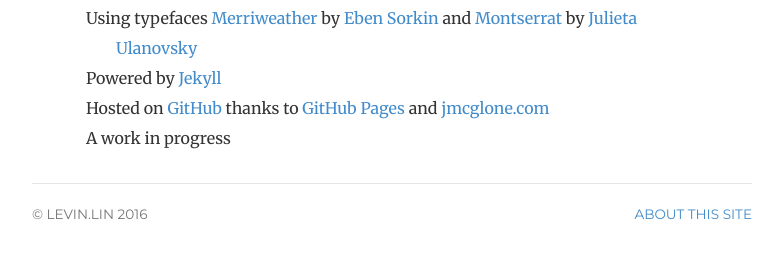
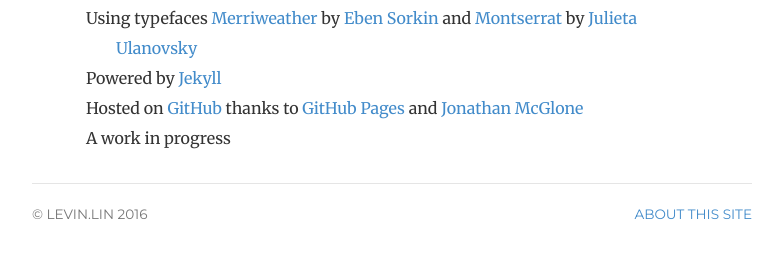
Before and after one commit to LevinLin/LevinLin.github.io, a Jekyll site: the page built from about/index.html, in a window 1280 px wide. Shown: the part 293-551 px from the top of the page, without its empty margins (248-1030 px from the left). Built offline with Jekyll 4.4.1, drawn with Linux system fonts in a browser that asks for light colours.

Commit message:
update about

```diff
--- a/about/index.html
+++ b/about/index.html
@@ -16,7 +16,7 @@ description: Credits and information about the website https://levinlin.github.i
         <li>Built with <a href="http://getbootstrap.com/" title="Bootstrap 3.0">Bootstrap 3.0</a></li>
         <li>Using typefaces <a href="http://www.google.com/fonts/specimen/Merriweather" title ="Merriweather">Merriweather</a> by <a href="https://plus.google.com/106288796449831139244/about" title="Eben Sorkin">Eben Sorkin</a> and <a href="http://www.google.com/fonts/specimen/Montserrat" title="Montserrat">Montserrat</a> by <a href="http://www.zkysky.com.ar/" title="ZkySky Design">Julieta Ulanovsky</a></li>
         <li>Powered by <a href="http://jekyllrb.com/" title="Jekyll">Jekyll</a></li>
-        <li>Hosted on <a href="https://github.com/LevinLin/LevinLin.github.io" title="This site hosted on GitHub">GitHub</a> thanks to <a href="http://pages.github.com/" title="GitHub Pages">GitHub Pages</a> and <a href="http://jmcglone.com" title="jmcglone.com">jmcglone.com</a></li>
+        <li>Hosted on <a href="https://github.com/LevinLin/LevinLin.github.io" title="This site hosted on GitHub">GitHub</a> thanks to <a href="http://pages.github.com/" title="GitHub Pages">GitHub Pages</a> and <a href="http://jmcglone.com" title="jmcglone.com">Jonathan McGlone</a></li>
         <li>A work in progress</li>
       </ul>
 
```
